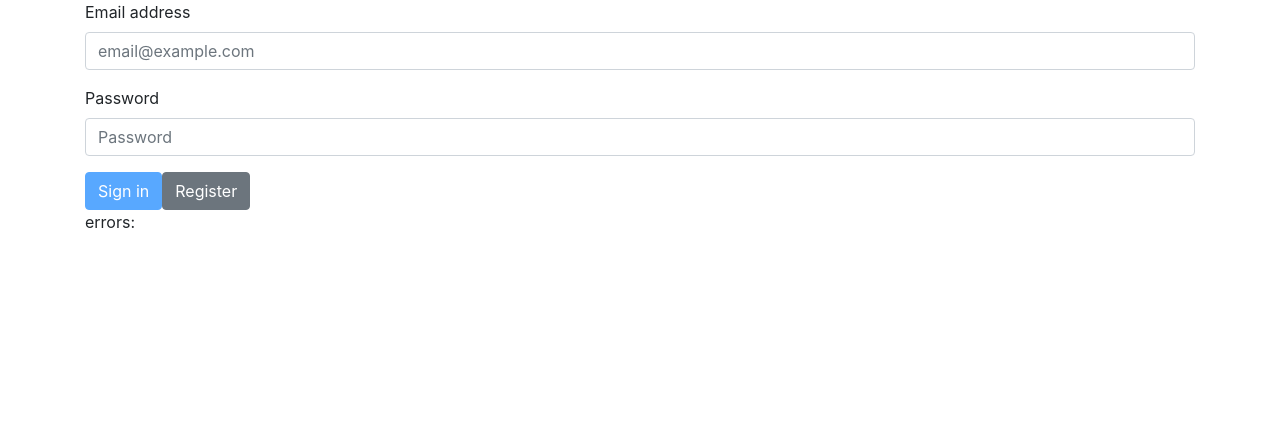
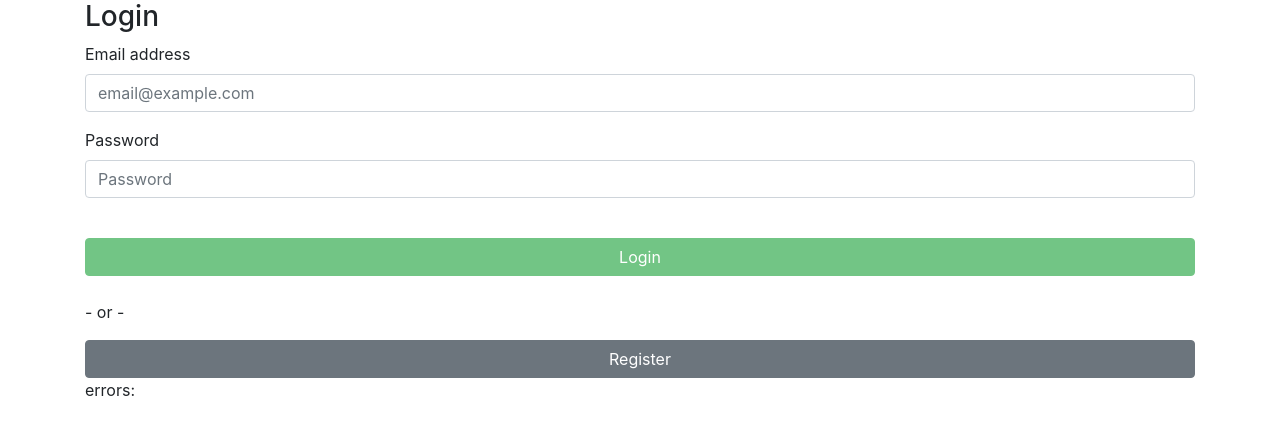
Before and after one commit to TeamMezcal/yayaya-food-front, an Angular app: page /login in a window 1280 px wide. Shown: the top 434 px of the page. Built offline with nearby package versions, Linux system fonts and the light colour scheme.

Commit message:
fix: popper was fooking with our bootstrap. Login and register routerlinks work

```diff
--- a/angular.json
+++ b/angular.json
@@ -29,7 +29,7 @@
             ],
             "scripts": [
               "./node_modules/jquery/dist/jquery.min.js",
-              "./node_modules/popper.js/dist/popper.min.js",
+              "./node_modules/popper.js/dist/umd/popper.min.js",
               "./node_modules/bootstrap/dist/js/bootstrap.min.js"
             ]
           },
--- a/src/app/app-routing.module.ts
+++ b/src/app/app-routing.module.ts
@@ -10,7 +10,7 @@ const routes: Routes = [
   {path: '', redirectTo: "login", pathMatch:"full"},
   {path: 'login', canActivate:[IsNotAuthGuard] ,component: LoginComponent},
   {path: 'register', canActivate:[IsNotAuthGuard] ,component: RegisterComponent},
-  {path: 'login/register', redirectTo: "register"},
+  //{path: 'login/register', redirectTo: "register"},
   {path: 'mealsList', canActivate: [IsauthGuard], component: MealListComponent},
 ];
 
--- a/src/app/components/misc/header/header.component.html
+++ b/src/app/components/misc/header/header.component.html
@@ -4,7 +4,7 @@
     <span class="navbar-toggler-icon"></span>
   </button>
 
-  <div class="collapse navbar-collapse" id="navbarSupportedContent">
+  <div claseckous="collapse navbar-collapse" id="navbarSupportedContent">
     <ul class="navbar-nav mr-auto">
       <li class="nav-item active">
         <a class="nav-link" href="#">Home <span class="sr-only">(current)</span></a>
@@ -28,6 +28,6 @@
       <input class="form-control mr-sm-2" type="search" placeholder="Search" aria-label="Search">
       <button class="btn btn-outline-success my-2 my-sm-0" type="submit">Search</button>
     </form>
-   <a class="button" (click)="onClickLogOut()">logout</a>
+    <button class="btn btn-danger my-2 my-sm-0" type="submit" (click)="onClickLogOut()">Logout</button>
   </div>
 </nav>
--- a/src/app/components/misc/login/login.component.html
+++ b/src/app/components/misc/login/login.component.html
@@ -1,6 +1,7 @@
 
 
 <form (ngSubmit)="onClickSubmitLogin()" #form="ngForm">
+  <h3>Login</h3>
     <div class="form-group">
       <label for="exampleDropdownFormEmail2">Email address</label>
       <input type="email" class="form-control" id="exampleDropdownFormEmail2" name="email" placeholder="email@example.com" [(ngModel)]="user.email" #email="ngModel" required>
@@ -9,10 +10,12 @@
       <label for="exampleDropdownFormPassword2">Password</label>
       <input type="password" class="form-control" id="exampleDropdownFormPassword2" name="password" placeholder="Password" [(ngModel)]="user.password" #password="ngModel" required>
     </div>
-    <button type="submit" [disabled]="!form.valid" class="btn btn-primary">Sign in</button>
-    <a [routerLink]="['register']">
-        <button class="btn btn-secondary">Register</button>
-    </a>
+    <br>
+    <button type="submit" [disabled]="!form.valid" class="btn btn-success btn-block">Login</button>
+    <br>
+    <p> - or - </p>
+    <a class="btn btn-secondary btn-block" [routerLink]="['/register']">Register</a>
+    <!-- <button class="btn btn-secondary" [routerLink]="['register']">Register</button>  -->
   </form>
 
   errors: {{myError | json}}
--- a/src/app/components/misc/register/register.component.html
+++ b/src/app/components/misc/register/register.component.html
@@ -1,18 +1,20 @@
 
 
 <form (ngSubmit)="onClickRegisterLogin()" #formRegister="ngForm">
+  <h3>Register</h3>
     <div class="form-group">
       <label for="exampleDropdownFormEmail2">Email address</label>
-      <input type="email" class="form-control" id="exampleDropdownFormEmail2" name="email" placeholder="email@example.com" [(ngModel)]="user.email" #email="ngModel" required>
+      <input type="email" class="form-control" id="exampleDropdownFormEmail2" name="email" placeholder="email@example.com" [(ngModel)]="user.email" #email="ngModel" required autocomplete>
     </div>
     <div class="form-group">
       <label for="exampleDropdownFormPassword2">Password</label>
-      <input type="password" class="form-control" id="exampleDropdownFormPassword2" name="password" placeholder="Password" [(ngModel)]="user.password" #password="ngModel" required>
+      <input type="password" class="form-control" id="exampleDropdownFormPassword2" name="password" placeholder="Password" [(ngModel)]="user.password" #password="ngModel" required autocomplete>
     </div>
-    <button type="submit" class="btn btn-primary">Register</button>
-    <a [routerLink]="['login']">
-        <button class="btn btn-secondary">Login</button>
-    </a>
+    <br>
+    <a class="btn btn-secondary btn-block" [routerLink]="['/login']">Login</a>
+    <br>
+    <p> - or - </p>
+    <button type="submit" [disabled]="!formRegister.valid" class="btn btn-success btn-block">Register</button>
   </form>
 
   errors: {{myError}}
--- a/src/index.html
+++ b/src/index.html
@@ -4,7 +4,6 @@
   <meta charset="utf-8">
   <title>Front</title>
   <base href="/">
-
   <meta name="viewport" content="width=device-width, initial-scale=1">
   <link rel="icon" type="image/x-icon" href="favicon.ico">
 </head>
```
